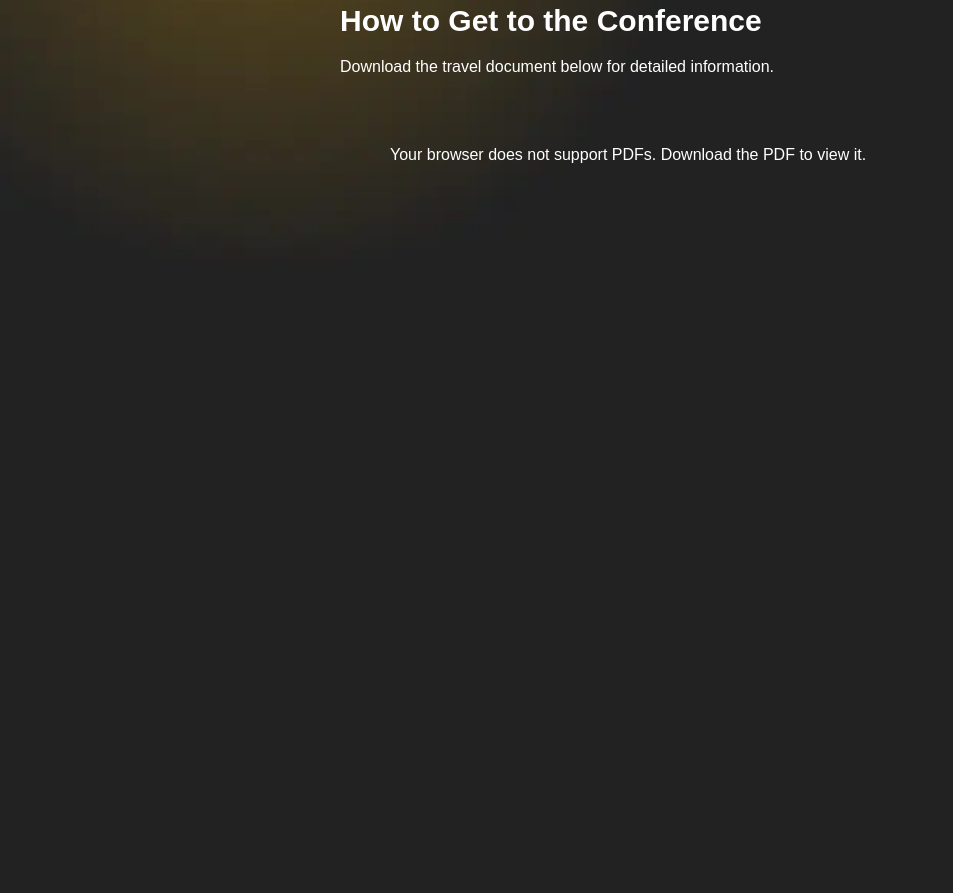
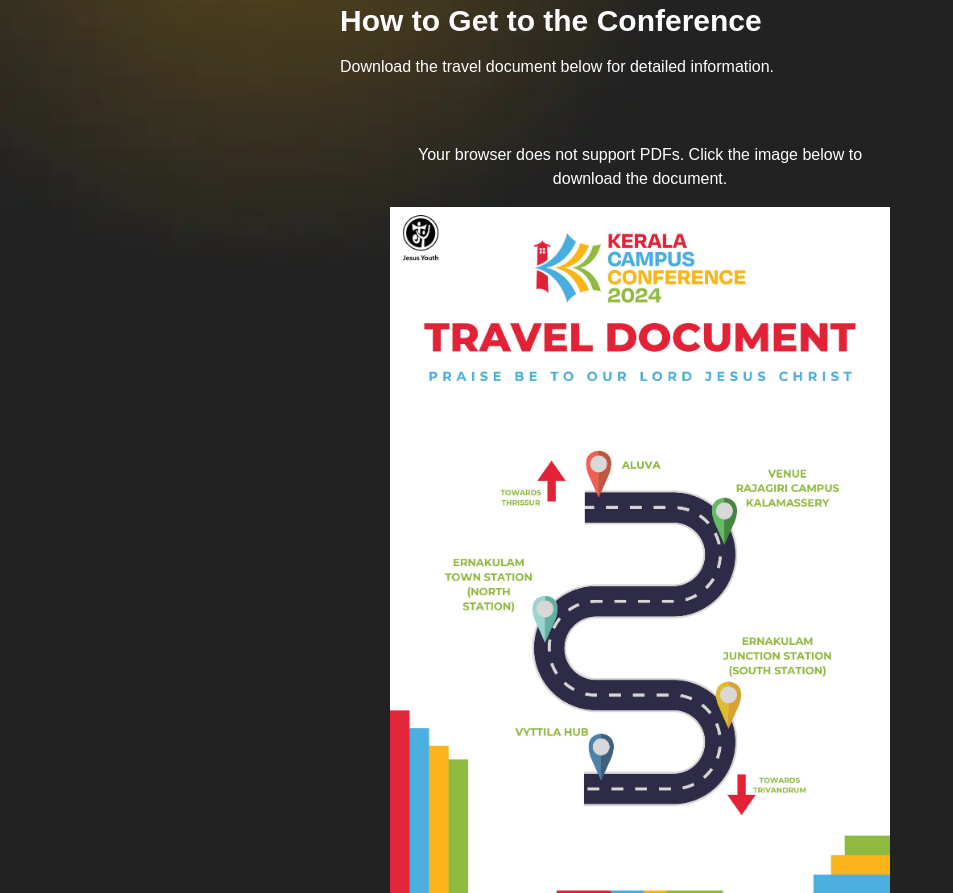
Before and after one commit to Jovit-Mathew236/KCC, a website with bundled scripts: page index.html in a window 1280 px wide. Shown: the part 845-1738 px from the top of the page, without its empty margins (0-953 px from the left). Built offline with nearby package versions, Linux system fonts and the light colour scheme; no server answers; a web font is replaced by a local one.

Commit message:
feat :added a thumbnail to the pdf

```diff
--- a/index.html
+++ b/index.html
@@ -249,13 +249,25 @@
             </p>
         </div>
         <div class="md:w-[500px] md:m-auto">
-            <!-- <embed class="w-full h-[450px] md:h-[750px]" type="application/pdf"
-                src="/assets/docs/KCC'24 TRAVEL DOCUMENT.pdf#zoom=100&view=FitH" width="100%"> -->
             <object class="w-full h-[500px] md:h-[750px]" type="application/pdf"
                 data="/assets/docs/KCC'24 TRAVEL DOCUMENT.pdf#zoom=100&view=FitH" width="100%">
-                <p>Your browser does not support PDFs.
-                    <a href="/assets/docs/KCC'24 TRAVEL DOCUMENT.pdf">Download the PDF</a> to view it.
-                </p>
+                <div class="text-center">
+                    <p class="mb-4">Your browser does not support PDFs. Click the image below to download the document.
+                    </p>
+                    <div class="relative inline-block group">
+                        <a href="/assets/docs/KCC'24 TRAVEL DOCUMENT.pdf" download>
+                            <img src="/assets/KCC'24 TRAVEL DOCUMENT-thumb.jpg" alt="Travel Document Thumbnail"
+                                class="max-w-full h-auto">
+                            <div
+                                class="absolute inset-0 flex items-center justify-center bg-black bg-opacity-50 opacity-0 group-hover:opacity-100 transition-opacity duration-300">
+                                <button
+                                    class="bg-gray-500/70 hover:bg-blue-500/70 backdrop-blur-md text-white font-bold py-2 px-4 rounded">
+                                    Download PDF
+                                </button>
+                            </div>
+                        </a>
+                    </div>
+                </div>
             </object>
         </div>
     </section>
```
Also changed, not shown: assets/KCC'24 TRAVEL DOCUMENT-thumb.jpg (added).
